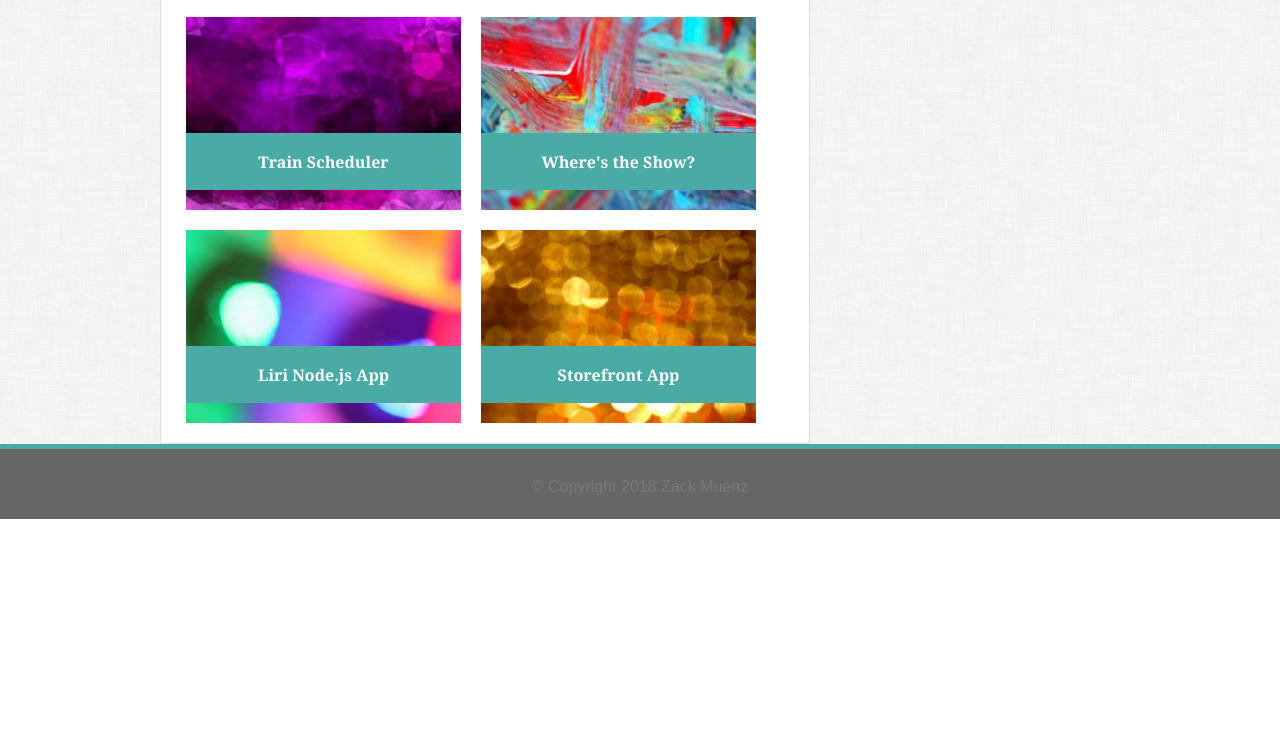
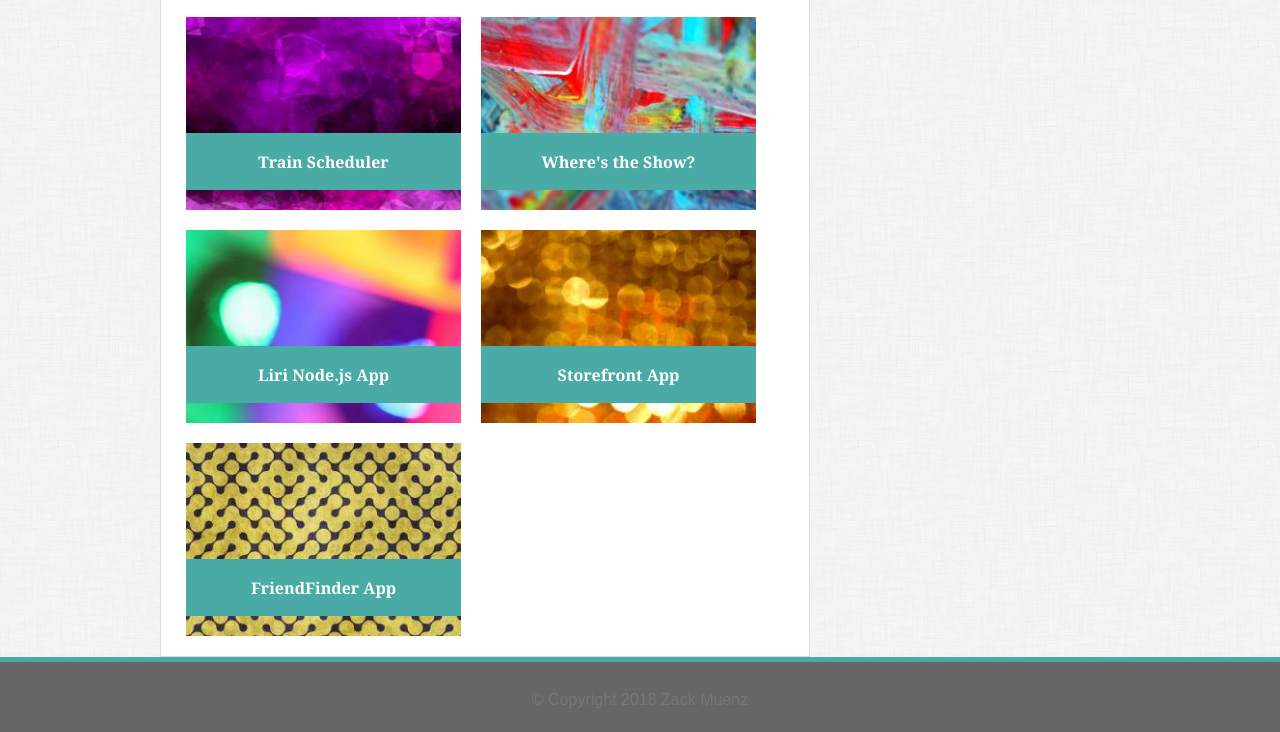
Before and after one commit to zmuenz/Responsive-Portfolio, a plain HTML site: page portfolio.html in a window 1280 px wide. Shown: the part 636-1368 px from the top of the page. Before the commit the page ends 1155 px from the top, so only its background shows below. Drawn offline with Linux system fonts and the light colour scheme.

Commit message:
Added link to FriendFinder App

```diff
--- a/portfolio.html
+++ b/portfolio.html
@@ -110,6 +110,16 @@
 						</div>
 					</div>
 				</a>
+
+				<a href="https://peaceful-island-18643.herokuapp.com/">
+					<div class="module4">
+						<div class="teal-container">
+							<h4>
+								FriendFinder App
+							</h4>
+						</div>
+					</div>
+				</a>
 			</div>
 
 
```
